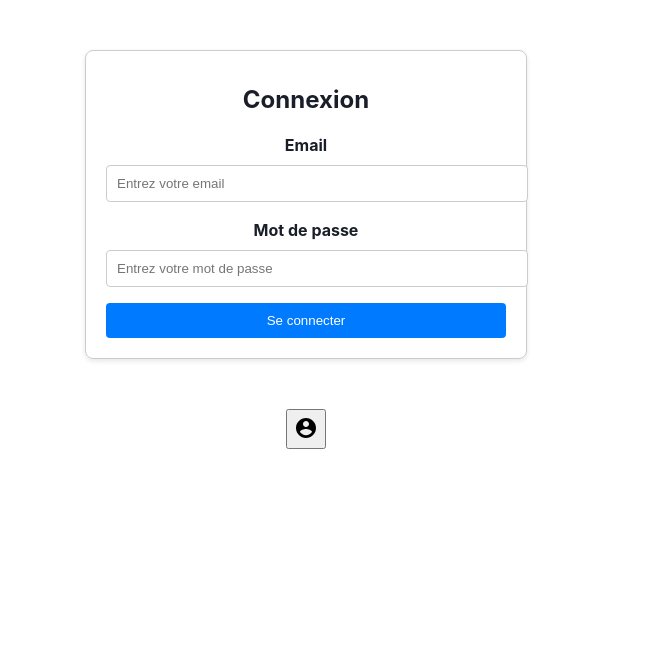
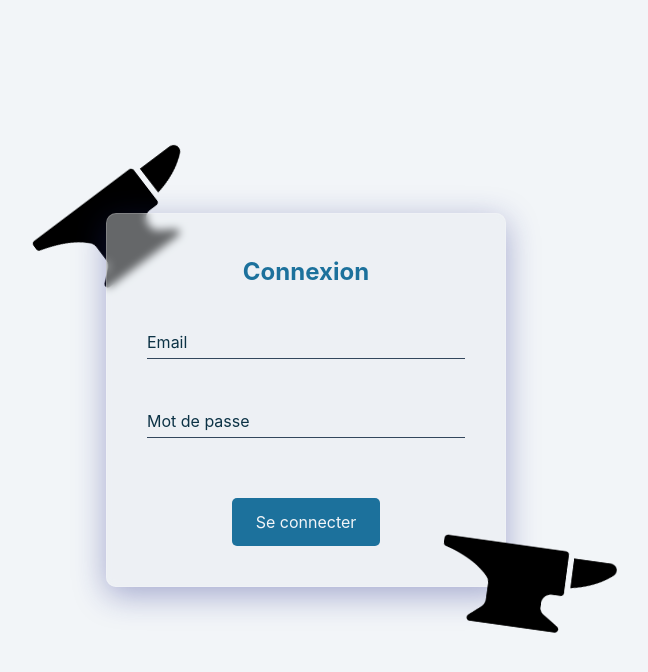
Before and after one commit to Bing-Chill-inc/algoforge-cloud, a Svelte app: page / in a window 1280 px wide. Shown: the top 672 px of the page, without its empty margins (334-982 px from the left). Built offline with nearby package versions, Linux system fonts and the light colour scheme.

Commit message:
ajout theme et page login

```diff
--- a/src/App.svelte
+++ b/src/App.svelte
@@ -11,7 +11,6 @@
     <!-- <CloudContent />
     <SideBar /> -->
     <Login />
-    <MenuCompte />
 </main>
 
 <style>
--- a/src/Login/Login.svelte
+++ b/src/Login/Login.svelte
@@ -1,106 +1,230 @@
 <script lang="ts">
+  import { theme } from "../Theme/themeStore";
+
   let email: string = "";
   let password: string = "";
+  let emailError: string = "";
+  let passwordError: string = "";
 
-    let errorMessage: string = "";
+  const fgColor = theme.getValueTheme("fgColor");
+  const logoURL = `assetsDynamiques/AlgoForge.svg?fgColor=${fgColor}`;
 
-    // Simuler la soumission du formulaire
-    function handleLogin(event: Event) {
+  async function handleLogin(event: Event) {
     event.preventDefault();
 
+    // Réinitialiser les messages d'erreur
+    emailError = "";
+    passwordError = "";
+
     // Validation basique
-      if (!email || !password) {
-        errorMessage = "Veuillez remplir tous les champs.";
-        return;
+    if (!email) {
+      emailError = "Veuillez entrer votre email";
+    } else if (!/\S+@\S+\.\S+/.test(email)) {
+      emailError = "Veuillez entrer une adresse email valide";
     }
 
-      if (!/\S+@\S+\.\S+/.test(email)) {
-        errorMessage = "Veuillez entrer une adresse email valide.";
-        return;
+    if (!password) {
+      passwordError = "Veuillez entrer votre mot de passe";
     }
 
-      errorMessage = "";
+    if (!emailError && !passwordError) {
+      try {
+        const response = await fetch('/api/users/login', {
+          method: 'POST',
+          headers: {
+            'Content-Type': 'application/json'
+          },
+          body: JSON.stringify({ email, password })
+        });
 
-      // Simuler une requête d'authentification
-      console.log("Connexion réussie :", { email, password });
+        if (!response.ok) {
+          const errorData = await response.json();
+          throw new Error(errorData.message || 'Erreur de connexion');
+        }
+
+        const data = await response.json();
+        console.log("Connexion réussie :", data);
         alert("Connexion réussie !");
+      } catch (error) {
+        console.error("Erreur lors de la connexion :", error);
+        if (error instanceof Error) {
+          alert(error.message);
+        } else {
+          alert('Une erreur inconnue est survenue');
+        }
+      }
+    }
   }
 </script>
 
 <main class="login">
-    <div class="login-form">
-        <h1>Connexion</h1>
-        {#if errorMessage}
-          <p class="error-message">{errorMessage}</p>
-        {/if}
-        <form on:submit|preventDefault={handleLogin}>
-          <label for="email">Email</label>
+  <div class="login-container">
+    <img
+      src=../assets/construction.png
+      alt="Logo AlgoForge"
+      class="floating-image-1"
+    />
+    <img
+      src=../assets/construction.png
+      alt="Logo AlgoForge"
+      class="floating-image-2"
+    />
+    <div class="login-box">
+      <h2>Connexion</h2>
+      <form on:submit={handleLogin}>
+        <div class="user-box">
           <input
-            type="email"
+            type="text"
             id="email"
             bind:value={email}
-            placeholder="Entrez votre email"
+            required
           />
-
-          <label for="password">Mot de passe</label>
+          <label for="email">Email</label>
+          {#if emailError}
+            <span class="error-message">{emailError}</span>
+          {/if}
+        </div>
+        <div class="user-box">
           <input
             type="password"
             id="password"
             bind:value={password}
-            placeholder="Entrez votre mot de passe"
+            required
           />
-
-          <button type="submit">Se connecter</button>
+          <label for="password">Mot de passe</label>
+          {#if passwordError}
+            <span class="error-message">{passwordError}</span>
+          {/if}
+        </div>
+        <a href="/cloud" on:click|preventDefault={handleLogin}>
+          Se connecter
+        </a>
       </form>
+    </div>
   </div>
 </main>
 
 <style>
-    .login-form {
-      max-width: 400px;
-      margin: 50px auto;
-      padding: 20px;
-      border: 1px solid #ccc;
-      border-radius: 8px;
-      box-shadow: 0 2px 5px rgba(0, 0, 0, 0.1);
-      background-color: var(--bgColorSecondary);
+
+.login {
+    display: flex;
+    justify-content: center;
+    align-items: center;
+    min-height: 100vh;
   }
 
-    .login-form h1 {
-      font-size: 24px;
-      margin-bottom: 20px;
+  .login-container {
+    position: relative;
+    width: 400px;
+  }
+
+  .floating-image-1 {
+    position: absolute;
+    z-index: -1;
+    top: -90px;
+    left: -80px;
+    width: 200px;
+    transform: rotate(-37deg);
+    pointer-events: none;
+  }
+
+  .floating-image-2 {
+    position: absolute;
+    z-index: 2;
+    bottom: -100px;
+    right: -120px;
+    width: 200px;
+    transform: rotate(8deg);
+    pointer-events: none;
+  }
+
+  .login-box {
+    position: relative;
+    margin: 0 auto;
+    padding: 40px;
+    background: #E5EAF070;
+    box-shadow: 0 8px 32px 0 rgba( 31, 38, 135, 0.37 );
+    backdrop-filter: blur( 4px );
+    -webkit-backdrop-filter: blur( 4px );
+    border-radius: 10px;
+    border: 1px solid rgba( 255, 255, 255, 0.18 );
+  }
+
+  .login-box h2 {
+    margin: 0 0 30px;
+    padding: 0;
+    color: var(--titleColor);
     text-align: center;
   }
 
-    .login-form label {
-      font-weight: bold;
+  .login-box .user-box {
+    display: flex;
+    flex-direction: column;
+    align-items: flex-start;
+    margin-bottom: 35px;
   }
 
-    .login-form input {
+  .login-box .user-box input {
     width: 100%;
-      padding: 10px;
-      margin: 8px 0 16px;
-      border: 1px solid #ccc;
-      border-radius: 4px;
+    padding: 10px 0;
+    font-size: 16px;
+    color: var(--fgColor);
+    margin-bottom: 30px;
+    border: none;
+    border-bottom: 1px solid var(--fgColorForward);
+    outline: none;
+    background: transparent;
   }
 
-    .login-form button {
-      width: 100%;
-      padding: 10px;
-      background-color: #007BFF;
-      color: white;
-      border: none;
-      border-radius: 4px;
-      cursor: pointer;
+  .login-box .user-box label {
+    position: absolute;
+    top: 0;
+    left: 0;
+    padding: 10px 0;
+    font-size: 16px;
+    color: var(--fgColor);
+    pointer-events: none;
+    transition: 0.5s;
   }
 
-    .login-form button:hover {
-      background-color: #0056b3;
+  .login-box .user-box input:focus ~ label,
+  .login-box .user-box input:valid ~ label {
+    top: -20px;
+    left: 0;
+    color: var(--titleColor);
+    font-size: 12px;
+  }
+
+  .login-box form a {
+    display: inline-block;
+    padding: 12px 24px;
+    font-size: 16px;
+    color: var(--bgColor);
+    background-color: var(--titleColor);
+    text-decoration: none;
+    border-radius: 5px;
+    margin-top: 20px;
+    transition: border 0.6s ease, box-shadow 0.6s ease, color 0.3s ease,
+    background-color 0.3s ease;
+  }
+
+  .login-box a:hover {
+    background-color: var(--fgColorHover);
+    border: 0.1vw solid var(--fgColorForward);
+    box-shadow: 0 0 0.5vw var(--fgColor);
   }
 
   .error-message {
-      color: red;
-      margin-bottom: 10px;
-      text-align: center;
+    color: var(--errorColor);
+    font-size: 12px;
+  }
+
+  .login-box .user-box {
+    position: relative;
+    margin-bottom: 35px;
+  }
+
+  .login-box .user-box input {
+    margin-bottom: 5px;
   }
 </style>
--- a/src/MenuCompte/MenuCompte.svelte
+++ b/src/MenuCompte/MenuCompte.svelte
@@ -1,6 +1,6 @@
 <script lang="ts">
 	import { onMount } from "svelte";
-	import Theme from "../Theme.svelte";
+	import Theme from "../Theme/Theme.svelte";
 
 	let isMenuOpen = false;
 
@@ -32,7 +32,7 @@
 		<div class="menu">
 			<button class="menu-item" aria-label="Logout">Déconnexion</button>
 			<div class="menu-item">
-				<Theme />
+				<!-- <Theme /> -->
 			</div>
 		</div>
 	{/if}
--- a/src/Theme.svelte
+++ /dev/null
@@ -1,144 +0,0 @@
-<script lang="ts">
-    import { getCookie, setCookie } from "./utils";
-
-    interface Theme {
-        nom: string;
-        bgColor: string;
-        bgColorSecondary: string;
-        borderColor: string;
-        fgColor: string;
-        fgColorSemiTransparent: string;
-        fgColorTransparent: string;
-        fgColorForward: string;
-        goodColor: string;
-        goodColorTransparent: string;
-        errorColor: string;
-        warningColor: string;
-        titleColor: string;
-        fontFamily: string;
-        glowColor: string;
-        borderColor2: string;
-        bgColorTertiary: string;
-        fgColorHover: string;
-        fgColorDisabled: string;
-        baseGlowColor: number;
-    }
-
-    let listeTheme: Theme[] = [
-        {
-            nom: "Thème Pacifique",
-            bgColor: "#F2F5F8",
-            bgColorSecondary: "#E5EAF0",
-            borderColor: "#BECBDA",
-            fgColor: "#0C3245",
-            fgColorSemiTransparent: "#BECBDA55",
-            fgColorTransparent: "#BECBDA11",
-            fgColorForward: "#33475C",
-            goodColor: "#8ABE5E",
-            goodColorTransparent: "#8ABE5E99",
-            errorColor: "#D85959",
-            warningColor: "#FFAD5A",
-            titleColor: "#1C719C",
-            fontFamily: "Roboto, sans-serif",
-            glowColor: "",
-            borderColor2: "#bdc6c9",
-            bgColorTertiary: "#F2F5F870",
-            fgColorHover: "#134D67",
-            fgColorDisabled: "#7E7D73",
-            baseGlowColor: 211,
-        },
-        {
-            nom: "Thème AlgoForge",
-            bgColor: "#161e27",
-            bgColorSecondary: "#0f141a",
-            borderColor: "#838787",
-            fgColor: "#F2FBFF",
-            fgColorSemiTransparent: "#83878755",
-            fgColorTransparent: "#83878711",
-            fgColorForward: "#A6AAA9",
-            goodColor: "#D4E7C5",
-            goodColorTransparent: "#D4E7C599",
-            errorColor: "#FFA8A8",
-            warningColor: "#FFD6AD",
-            titleColor: "#34A5DA",
-            fontFamily: "Roboto, sans-serif",
-            glowColor: "",
-            borderColor2: "#1f2b38",
-            bgColorTertiary: "rgba(28,39,51,0.35)",
-            fgColorHover: "#bdc6c9",
-            fgColorDisabled: "rgba(166, 170, 169, .6)",
-            baseGlowColor: 225,
-        },
-        {
-            nom: "Thème FlashBang",
-            bgColor: "#FFFFFF",
-            bgColorSecondary: "#FFFFFF",
-            borderColor: "#000000",
-            fgColor: "#000000",
-            fgColorSemiTransparent: "#00000055",
-            fgColorTransparent: "#00000011",
-            fgColorForward: "#000000",
-            goodColor: "#00FF00",
-            goodColorTransparent: "#00FF0099",
-            errorColor: "#FF0000",
-            warningColor: "#FFA300",
-            titleColor: "#000000",
-            fontFamily: "Roboto, sans-serif",
-            glowColor: "",
-            borderColor2: "#000000",
-            bgColorTertiary: "#FFFFFF",
-            fgColorHover: "#888888",
-            fgColorDisabled: "#666666",
-            baseGlowColor: 0,
-        },
-    ];
-
-    let nomTheme: string = getCookie("theme") || listeTheme[0].nom;
-
-    function applyTheme(themeName: string) {
-        let selectedTheme = listeTheme.find((theme) => theme.nom === themeName);
-        if (selectedTheme) {
-            for (let key of Object.keys(selectedTheme) as (keyof Theme)[]) {
-                document.documentElement.style.setProperty(`--${key}`, selectedTheme[key].toString());
-            }
-        }
-    }
-
-    $: {
-        applyTheme(nomTheme);
-        setCookie("theme", nomTheme, 365);
-    }
-</script>
-
-<main class="select-theme">
-    <select
-        name="select-theme"
-        id="select-theme"
-        bind:value={nomTheme}
-    >
-        {#each listeTheme as theme}
-            <option value={theme.nom}>{theme.nom}</option>
-        {/each}
-    </select>
-</main>
-
-<style>
-    .select-theme {
-        display: flex;
-        justify-content: center;
-        align-items: center;
-        height: 100vh;
-    }
-
-    select {
-        width: 95%;
-        height: 100%;
-        background: none;
-        border: var(--fgColor) solid 0.1vw;
-        border-radius: 1vw;
-        font-size: var(--font-size2);
-        color: var(--fgColor);
-        cursor: pointer;
-        padding: 4px 10px;
-    }
-</style>
--- /dev/null
+++ b/src/Theme/Theme.svelte
@@ -0,0 +1,34 @@
+<script lang="ts">
+    import { listeTheme } from './themes';
+    import { theme } from './themeStore';
+</script>
+
+<main class="select-theme">
+    <select
+        name="select-theme"
+        id="select-theme"
+        bind:value={$theme}
+    >
+        {#each listeTheme as theme}
+            <option value={theme.nom}>{theme.nom}</option>
+        {/each}
+    </select>
+</main>
+
+<style>
+    .select-theme {
+        display: flex;
+        justify-content: center;
+        align-items: center;
+    }
+
+    select {
+        width: 95%;
+        background: none;
+        border: var(--fgColor) solid 0.1vw;
+        border-radius: 1vw;
+        color: var(--fgColor);
+        cursor: pointer;
+        padding: 4px 10px;
+    }
+</style>
--- /dev/null
+++ b/src/Theme/themeStore.ts
@@ -0,0 +1,49 @@
+import { writable } from "svelte/store";
+import { getCookie, setCookie } from "../utils";
+import { listeTheme } from "./themes";
+import type { Theme } from "./themes";
+
+function createThemeStore() {
+	const nomTheme = getCookie("theme") || listeTheme[0].nom;
+	const { subscribe, set } = writable(nomTheme);
+
+	function applyTheme(themeName: string) {
+		const selectedTheme = listeTheme.find(
+			(theme) => theme.nom === themeName,
+		);
+		if (selectedTheme) {
+			for (let key of Object.keys(selectedTheme) as (keyof Theme)[]) {
+				document.documentElement.style.setProperty(
+					`--${key}`,
+					selectedTheme[key].toString(),
+				);
+			}
+		}
+		setCookie("theme", themeName, 365);
+	}
+
+	function getValueTheme(key: keyof Theme) {
+		const currentThemeName = getCookie("theme") || nomTheme;
+		const selectedTheme = listeTheme.find(
+			(theme) => theme.nom === currentThemeName,
+		);
+		if (selectedTheme) {
+			return selectedTheme[key];
+		}
+		return "";
+	}
+
+	// Appliquer le thème initial
+	applyTheme(nomTheme);
+
+	return {
+		subscribe,
+		set: (value: string) => {
+			set(value);
+			applyTheme(value);
+		},
+		getValueTheme,
+	};
+}
+
+export const theme = createThemeStore();
```
Also changed, not shown: vite.config.ts (+9 -0 lines), assets/construction.png (added), src/Theme/themes.ts (renamed from src/themes.ts). Lines whose indentation alone changed are shown as unchanged.
